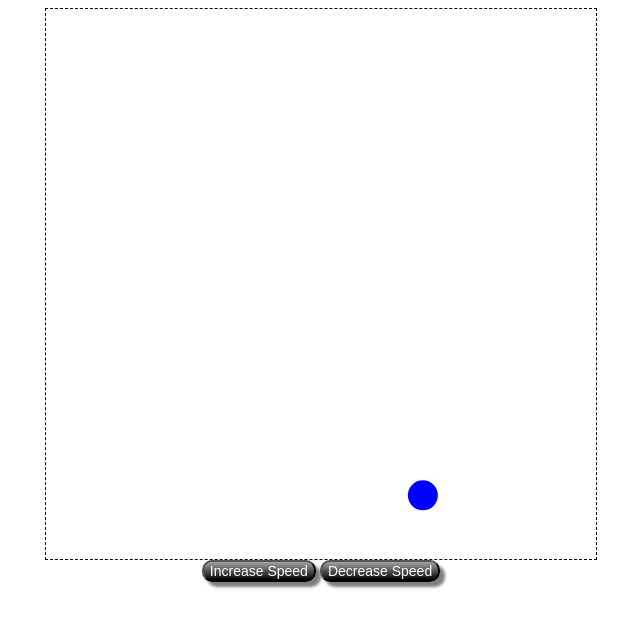
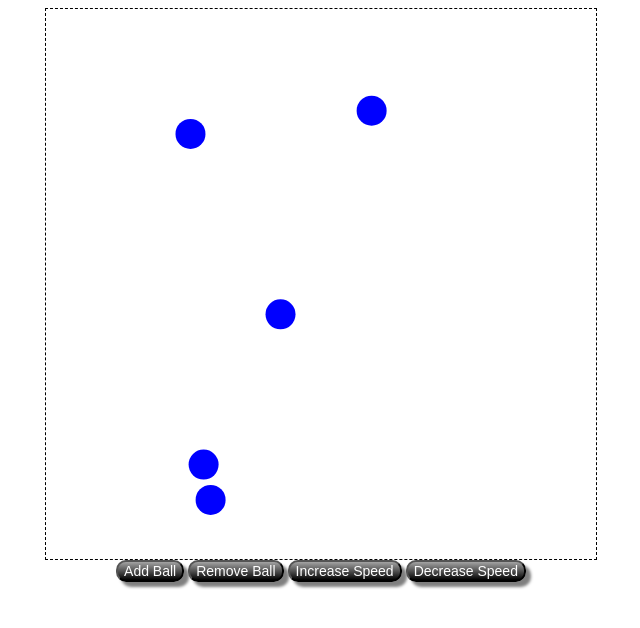
Before and after one commit to hbohlen/ball-bouncing, a plain HTML site: page index.html in a window 1280 px wide. Shown: the whole page, without its empty margins (319-959 px from the left). Drawn offline with Linux system fonts and the light colour scheme.

Commit message:
Updated index.html and script.js to enhance functionality: - index.html: Added buttons for ball manipulation and speed control. - script.js: Implemented ball addition, removal, speed adjustment, and collision physics.

```diff
--- a/index.html
+++ b/index.html
@@ -13,6 +13,8 @@
       style="border: 1px dashed black"
     ></canvas>
     <div id="button-div">
+      <button id="addBall">Add Ball</button>
+      <button id="removeBall">Remove Ball</button>
       <button id="increaseSpeed">Increase Speed</button>
       <button id="decreaseSpeed">Decrease Speed</button>
     </div>
--- a/script.js
+++ b/script.js
@@ -14,15 +14,37 @@ document.addEventListener("DOMContentLoaded", function () {
     console.log("Canvas element not found");
   }
 
-  let ball = {
-    x: Math.random() * (canvas.width - 30) + 15, // 15 is the radius of the ball
+  // Initialize an array of balls
+  let balls = [];
+  // Function to add a new ball
+  function addBall() {
+    balls.push({
+      x: Math.random() * (canvas.width - 30) + 15,
       y: Math.random() * (canvas.height - 30) + 15,
       radius: 15,
-    dx: 5,
-    dy: 5,
-  };
+      dx: (Math.random() - 0.5) * 10,
+      dy: (Math.random() - 0.5) * 10,
+      mass: 1,
+    });
+  }
 
-  function drawBall() {
+  // Function to remove a ball
+  function removeBall() {
+    if (balls.length > 0) {
+      balls.pop(); // Removes the last ball from the array
+    }
+  }
+
+  // Initially populate the array with some balls
+  for (let i = 0; i < 5; i++) {
+    addBall();
+  }
+
+  // Add event listeners to buttons
+  document.getElementById("addBall").addEventListener("click", addBall);
+  document.getElementById("removeBall").addEventListener("click", removeBall);
+
+  function drawBall(ball) {
     ctx.beginPath();
     ctx.arc(ball.x, ball.y, ball.radius, 0, Math.PI * 2);
     ctx.fillStyle = "blue";
@@ -32,7 +54,8 @@ document.addEventListener("DOMContentLoaded", function () {
 
   function update() {
     ctx.clearRect(0, 0, canvas.width, canvas.height);
-    drawBall();
+    balls.forEach((ball) => {
+      drawBall(ball);
       ball.x += ball.dx;
       ball.y += ball.dy;
 
@@ -43,17 +66,70 @@ document.addEventListener("DOMContentLoaded", function () {
       if (ball.y + ball.radius > canvas.height || ball.y - ball.radius < 0) {
         ball.dy = -ball.dy;
       }
+    });
+
+    // Handle collisions between balls
+    for (let i = 0; i < balls.length; i++) {
+      for (let j = i + 1; j < balls.length; j++) {
+        let dx = balls[i].x - balls[j].x;
+        let dy = balls[i].y - balls[j].y;
+        let distance = Math.sqrt(dx * dx + dy * dy);
+        if (distance < balls[i].radius + balls[j].radius) {
+          // Move balls apart before calculating new velocities to prevent sticking
+          let overlap = 0.5 * (distance - balls[i].radius - balls[j].radius);
+          balls[i].x -= (overlap * (balls[i].x - balls[j].x)) / distance;
+          balls[i].y -= (overlap * (balls[i].y - balls[j].y)) / distance;
+          balls[j].x += (overlap * (balls[i].x - balls[j].x)) / distance;
+          balls[j].y += (overlap * (balls[i].y - balls[j].y)) / distance;
+
+          // Calculate normal and tangential velocities
+          let normal = { x: dx / distance, y: dy / distance };
+          let tangent = { x: -normal.y, y: normal.x };
+
+          let dpTan1 = balls[i].dx * tangent.x + balls[i].dy * tangent.y;
+          let dpTan2 = balls[j].dx * tangent.x + balls[j].dy * tangent.y;
+
+          let dpNorm1 = balls[i].dx * normal.x + balls[i].dy * normal.y;
+          let dpNorm2 = balls[j].dx * normal.x + balls[j].dy * normal.y;
+
+          // Conservation of momentum in 1D
+          let m1 =
+            (dpNorm1 * (balls[i].mass - balls[j].mass) +
+              2 * balls[j].mass * dpNorm2) /
+            (balls[i].mass + balls[j].mass);
+          let m2 =
+            (dpNorm2 * (balls[j].mass - balls[i].mass) +
+              2 * balls[i].mass * dpNorm1) /
+            (balls[i].mass + balls[j].mass);
+
+          balls[i].dx = tangent.x * dpTan1 + normal.x * m1;
+          balls[i].dy = tangent.y * dpTan1 + normal.y * m1;
+          balls[j].dx = tangent.x * dpTan2 + normal.x * m2;
+          balls[j].dy = tangent.y * dpTan2 + normal.y * m2;
+
+          // Introduce slight randomness to prevent deterministic paths
+          balls[i].dx += (Math.random() - 0.5) * 0.2;
+          balls[i].dy += (Math.random() - 0.5) * 0.2;
+          balls[j].dx += (Math.random() - 0.5) * 0.2;
+          balls[j].dy += (Math.random() - 0.5) * 0.2;
+        }
+      }
+    }
   }
 
   setInterval(update, 20);
 
   document.getElementById("increaseSpeed").addEventListener("click", () => {
+    balls.forEach((ball) => {
       ball.dx *= 1.1;
       ball.dy *= 1.1;
     });
+  });
 
   document.getElementById("decreaseSpeed").addEventListener("click", () => {
+    balls.forEach((ball) => {
       ball.dx *= 0.9;
       ball.dy *= 0.9;
     });
   });
+});
```
Lines whose indentation alone changed are shown as unchanged.
